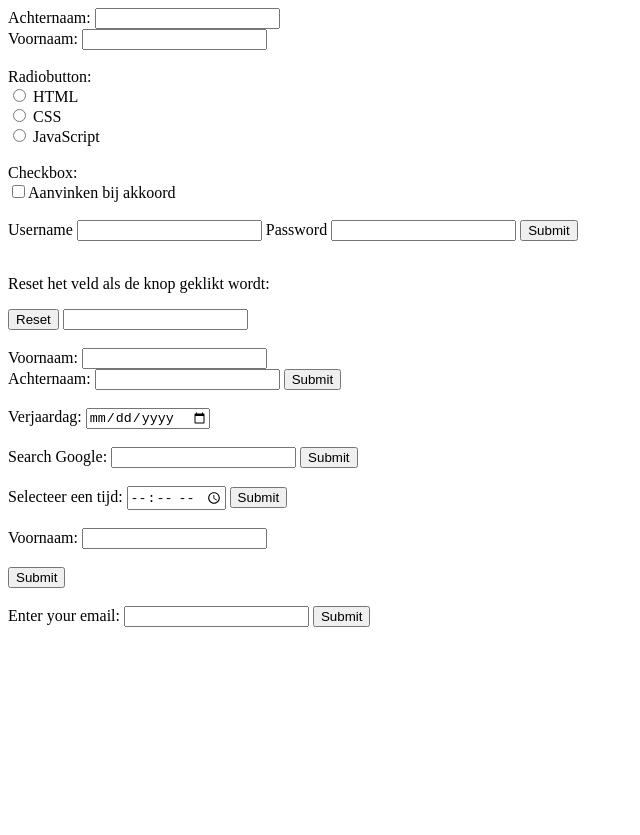
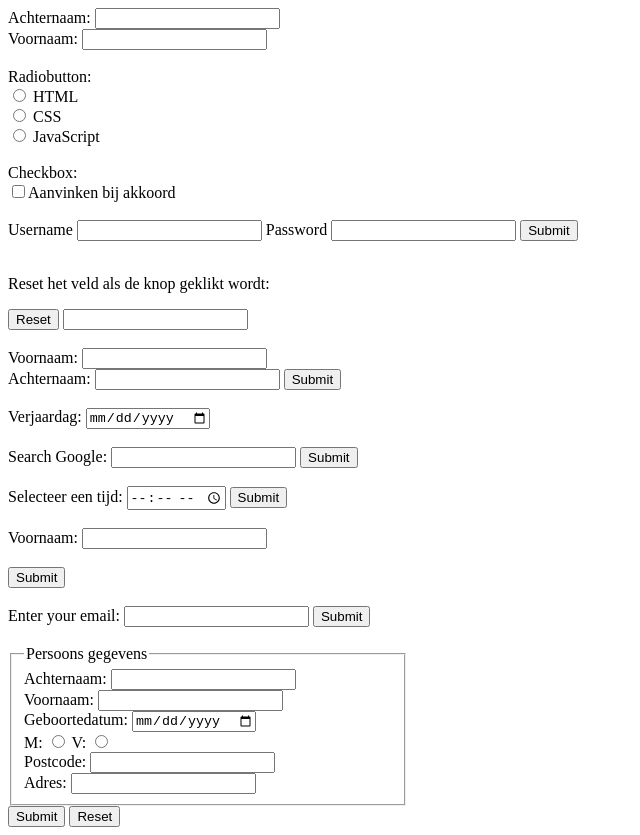
Before and after one commit to biancajanson/TG-Web-Development, a plain HTML site: page Opdr3-5.html in a window 1280 px wide. Shown: the whole page, without its empty margins (0-640 px from the left). Before the commit the page ends 800 px from the top, so only its background shows below. Drawn offline with Linux system fonts and the light colour scheme.

Commit message:
Add files via upload

```diff
--- a/Opdr3-5.html
+++ b/Opdr3-5.html
@@ -116,6 +116,35 @@
             <input type="submit" value="Submit">
           </form>
     </div>
+    <br>
+
+    <!--OPDRACHT 5-->
+    <form method="post" style="width:400px">
+        <fieldset>
+            <legend>Persoons gegevens</legend>
+            <label for="achternaam">Achternaam:</label>
+            <input type="text" name="achternaam">
+            <br>
+            <label for="voornaam">Voornaam:</label>
+            <input type="text" name="voornaam">
+            <br>
+            <label for="geboortedatum">Geboortedatum:</label>
+            <input type="date" name="geboortedatum">
+            <br>
+            <label for="m">M:</label>
+            <input type="radio" name="m">
+            <label for="v"> V:</label>
+            <input type="radio" name="v">
+            <br>
+            <label for="postcode">Postcode:</label>
+            <input type="text" name="postcode">
+            <br>
+            <label for="adres">Adres:</label>
+            <input type="text" name="adres">
+        </fieldset>
+        <input type="submit" value="Submit">
+        <input type="reset" value="Reset">
+    </form>
 </body>
 </html>
         </form>
```
